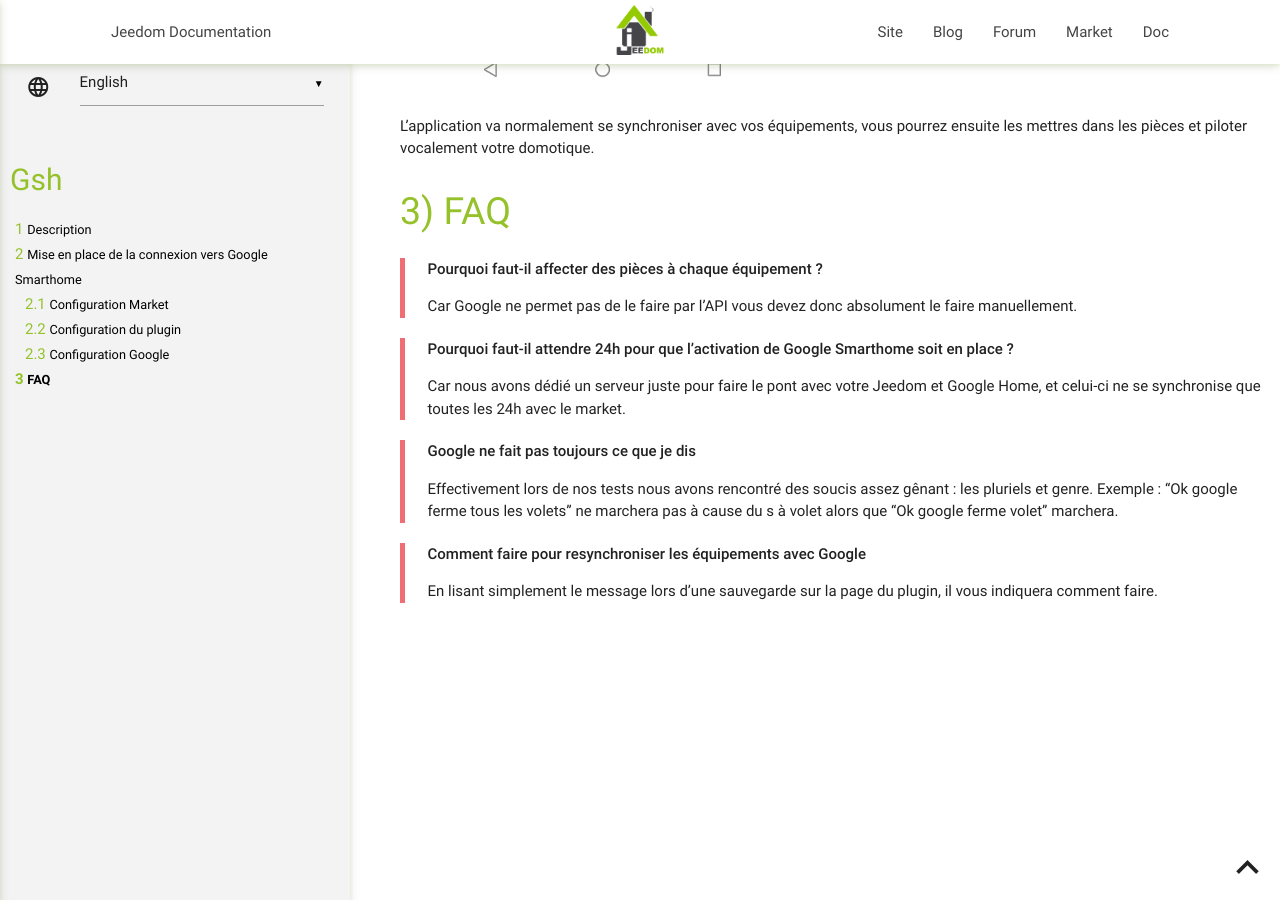
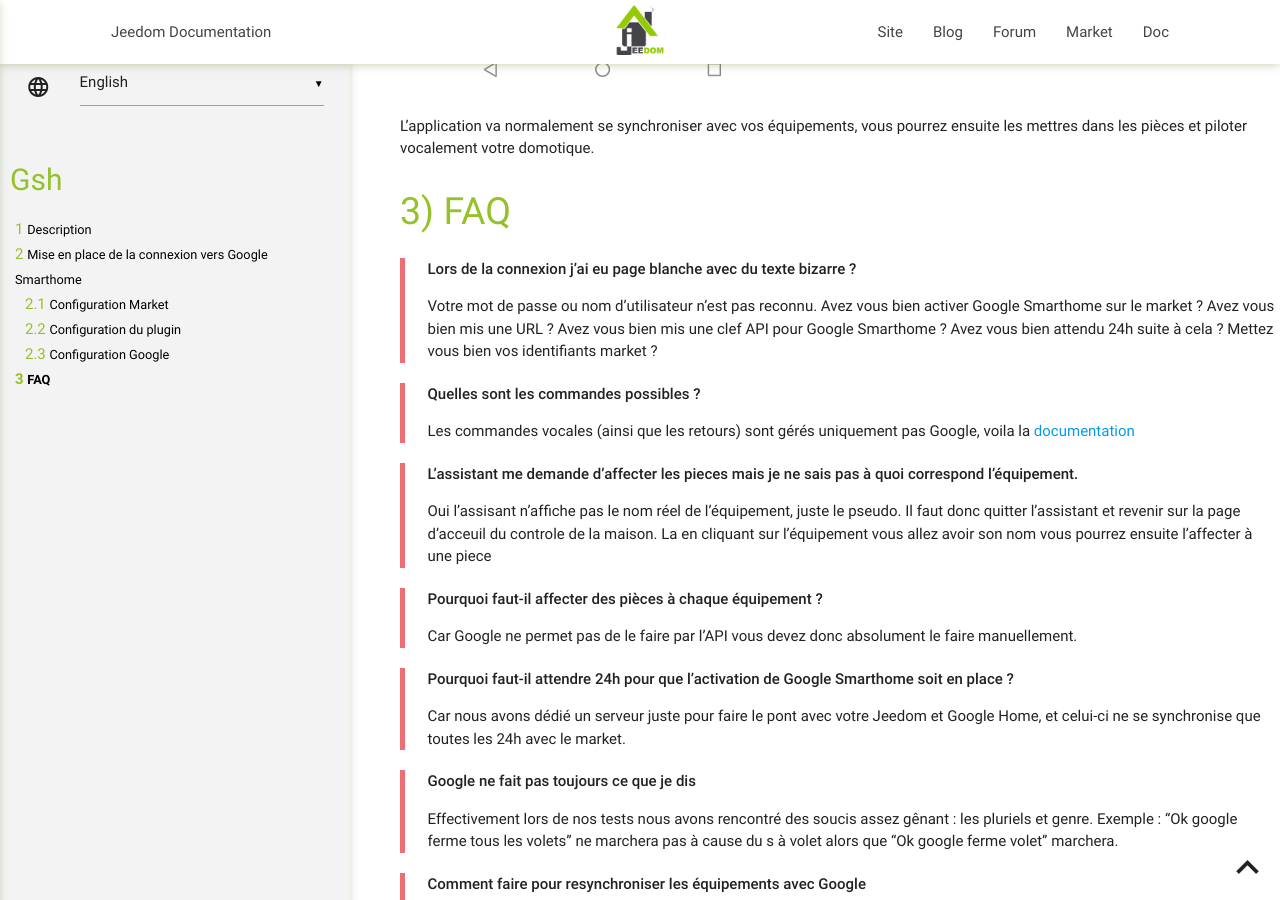
Before and after one commit to Caelion/plugin-gsh, a Jekyll site: the page built from docs/en_US/index.md, in a window 1280 px wide and 900 px high, scrolled down 4876 px. Built offline with Jekyll 4.4.1, drawn with Linux system fonts in a browser that asks for light colours; our own code applies the rules of GitHub Pages for plain Markdown files.

Commit message:
[ROBOT] Action all

```diff
--- a/docs/en_US/index.md
+++ b/docs/en_US/index.md
@@ -70,6 +70,18 @@
 
 # FAQ
 
+>**Lors de la connexion j'ai eu page blanche avec du texte bizarre ?**
+>
+>Votre mot de passe ou nom d'utilisateur n'est pas reconnu. Avez vous bien activer Google Smarthome sur le market ? Avez vous bien mis une URL ? Avez vous bien mis une clef API pour Google Smarthome ? Avez vous bien attendu 24h suite à cela ? Mettez vous bien vos identifiants market ?
+
+>**Quelles sont les commandes possibles ?**
+>
+>Les commandes vocales (ainsi que les retours) sont gérés uniquement pas Google, voila la [documentation](https://support.google.com/googlehome/answer/7073578?hl=fr)
+
+>**L'assistant me demande d'affecter les pieces mais je ne sais pas à quoi correspond l'équipement.**
+>
+>Oui l'assisant n'affiche pas le nom réel de l'équipement, juste le pseudo. Il faut donc quitter l'assistant et revenir sur la page d'acceuil du controle de la maison. La en cliquant sur l'équipement vous allez avoir son nom vous pourrez ensuite l'affecter à une piece
+
 >**Pourquoi faut-il affecter des pièces à chaque équipement ?**
 >
 >Car Google ne permet pas de le faire par l'API vous devez donc absolument le faire manuellement.
```
Also changed, not shown: docs/es_ES/index.md (+12 -0 lines).
